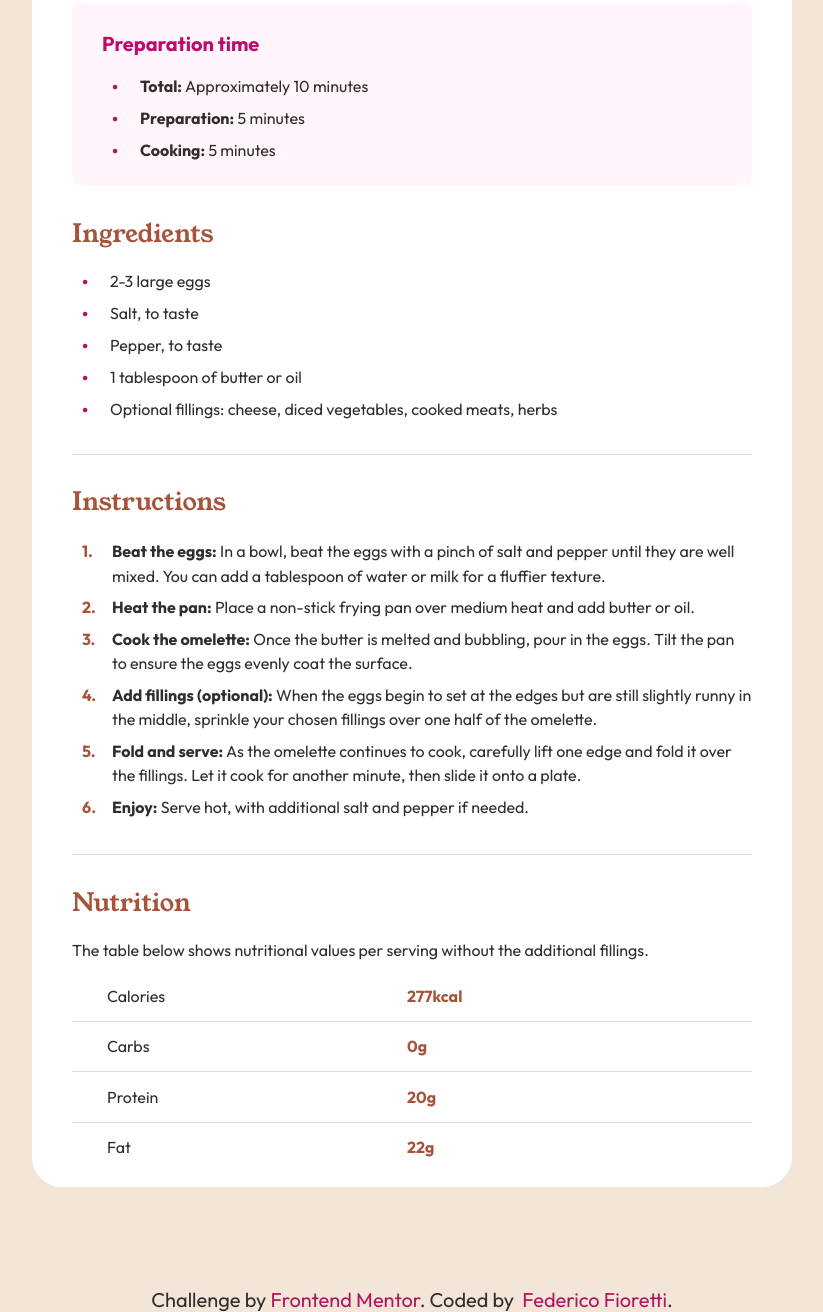
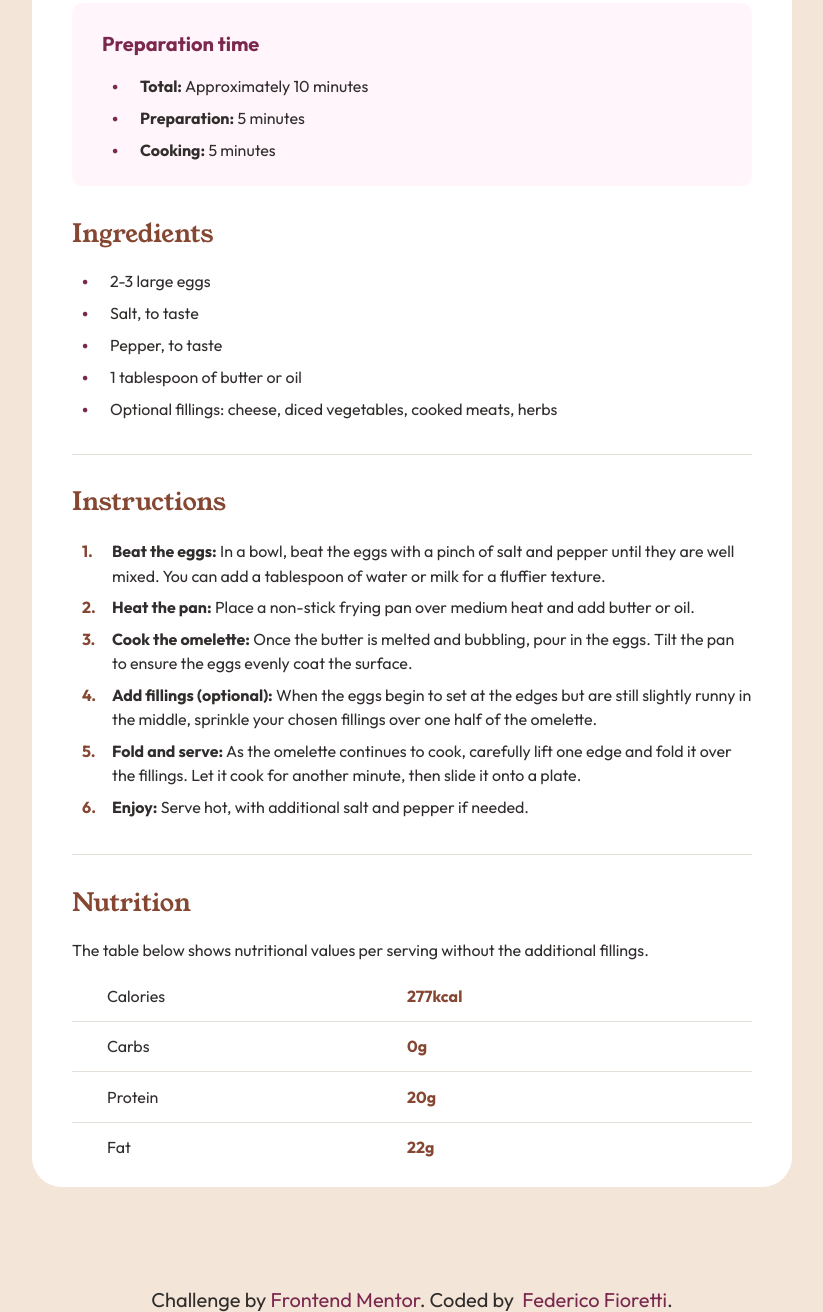
Before and after one commit to fedefioretti/Recipe-Page, a plain HTML site: page index.html in a window 1280 px wide. Shown: the part 618-1930 px from the top of the page, without its empty margins (228-1051 px from the left). Drawn offline with Linux system fonts and the light colour scheme.

Commit message:
Fixed font color styles

```diff
--- a/styles.css
+++ b/styles.css
@@ -49,6 +49,7 @@ main{
     padding: 8px 0 10px 30px;
     font-family: 'Outfit';
     border-radius: 10px;
+    color: hsl(24, 5%, 18%);
 }
 
 .omelette{
@@ -61,6 +62,7 @@ main{
 
 h1{
     font-family: 'Young-serif';
+    color: hsl(24, 5%, 18%);
     font-size: 40px;
     margin-bottom: 15px;
 }
@@ -70,16 +72,17 @@ h2{
     font-size: 25px;
     margin-top: 30px;
     margin-bottom: 20px;
-    color: hsl(14, 49%, 44%);
+    color: hsl(14, 45%, 36%);
 }
 
 h3{
     font-size: 20px;
-    color: hsl(327, 90%, 39%);
+    color: hsl(332, 51%, 32%);
 }
 .info{
   margin-bottom: 35px;
   line-height: 23px;
+  color: hsl(24, 5%, 18%);
 }
 
 hr{
@@ -103,6 +106,7 @@ ol {
     padding-left: 30px; /* Espacio para los números */
     position: relative; /* Para posicionar los números */
     line-height: 24.5px;
+    color: hsl(24, 5%, 18%);
   }
 
   ol li::before {
@@ -110,15 +114,17 @@ ol {
     font-weight: bold; /* Negrita para los números */
     position: absolute;
     left: 0; /* Alinea los números a la izquierda */
-    color: hsl(14, 49%, 44%);
+    color: hsl(14, 45%, 36%);
   }
 
   ol li strong {
     font-weight: bold; /* Negrita para el resumen */
+    color: hsl(24, 5%, 18%);
   }
 
   .description {
     font-weight: normal; /* Texto normal para la descripción */
+    color: hsl(24, 5%, 18%);
   }
 
 ul {
@@ -130,11 +136,12 @@ ul {
     margin-bottom: 12px;
     padding-left: 30px;
     position: relative;
+    color: hsl(24, 5%, 18%);
   }
 
   ul li::before {
     content: ".";
-    color: hsl(332, 79%, 39%);
+    color: hsl(332, 51%, 32%);
     position: absolute;
     left: 0;
     font-size: 2.2em;
@@ -143,6 +150,7 @@ ul {
 
 .ingredients, .instructions {
     margin-bottom: 35px;
+    color: hsl(24, 5%, 18%);
 }
 
 .nutrition-facts {
@@ -151,16 +159,19 @@ ul {
   align-items: flex-start;
   position: relative;
 }
+
 .nutrition {
   width: 100%;
   margin: 10px 0;
   padding-left: 35px;
   position: relative;
+  color: hsl(24, 5%, 18%);
 }
+
 .fact {
   position: absolute;
   left: 335px;
-  color: hsl(14, 49%, 44%);
+  color: hsl(14, 45%, 36%);
   font-weight: 700;
 }
 hr {
@@ -186,11 +197,12 @@ p, li{
 .footer p {
   margin: 0;
   font-size: 20px;
+  color: hsl(24, 5%, 18%);
 }
 
 .footer a {
   text-decoration: none;
-  color: hsl(332, 79%, 39%);
+  color: hsl(332, 51%, 32%);
   margin-left: 4px; /* Ajusta el espacio entre el texto y el enlace */
 }
 
```
